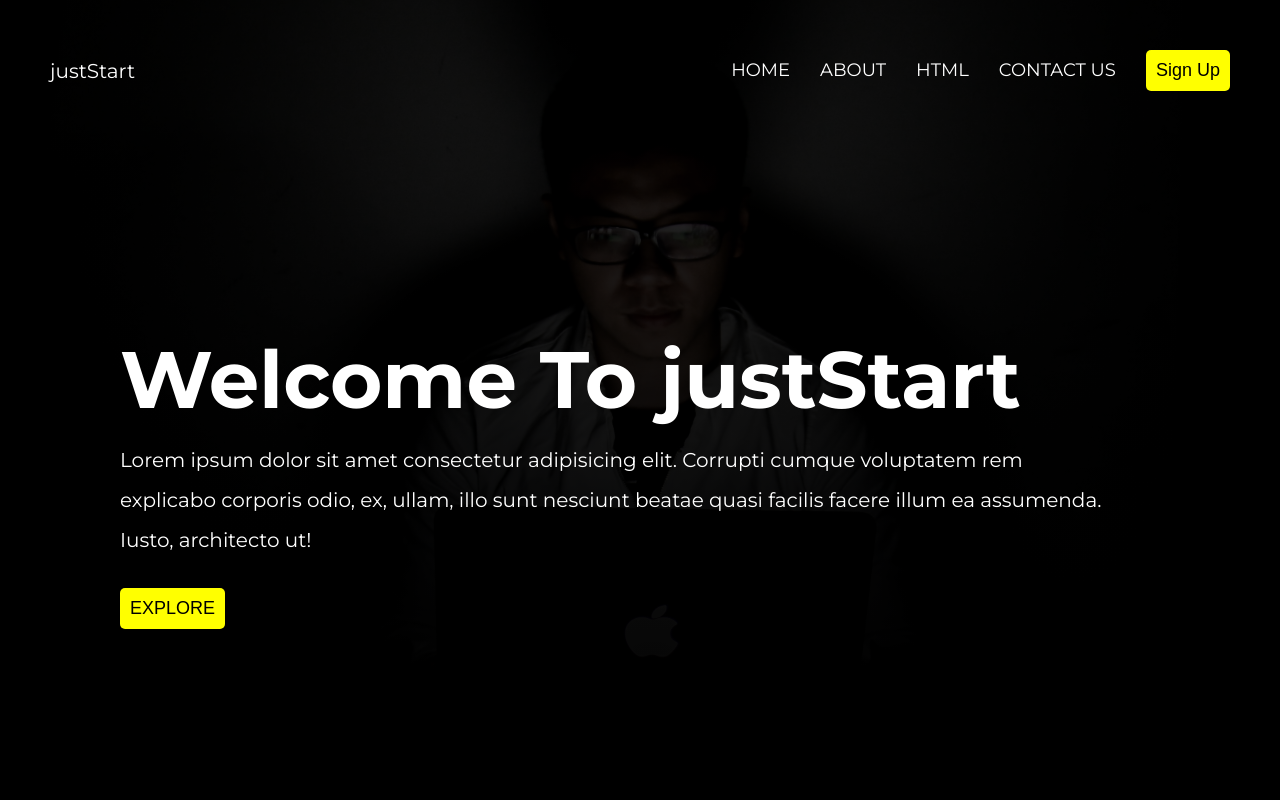
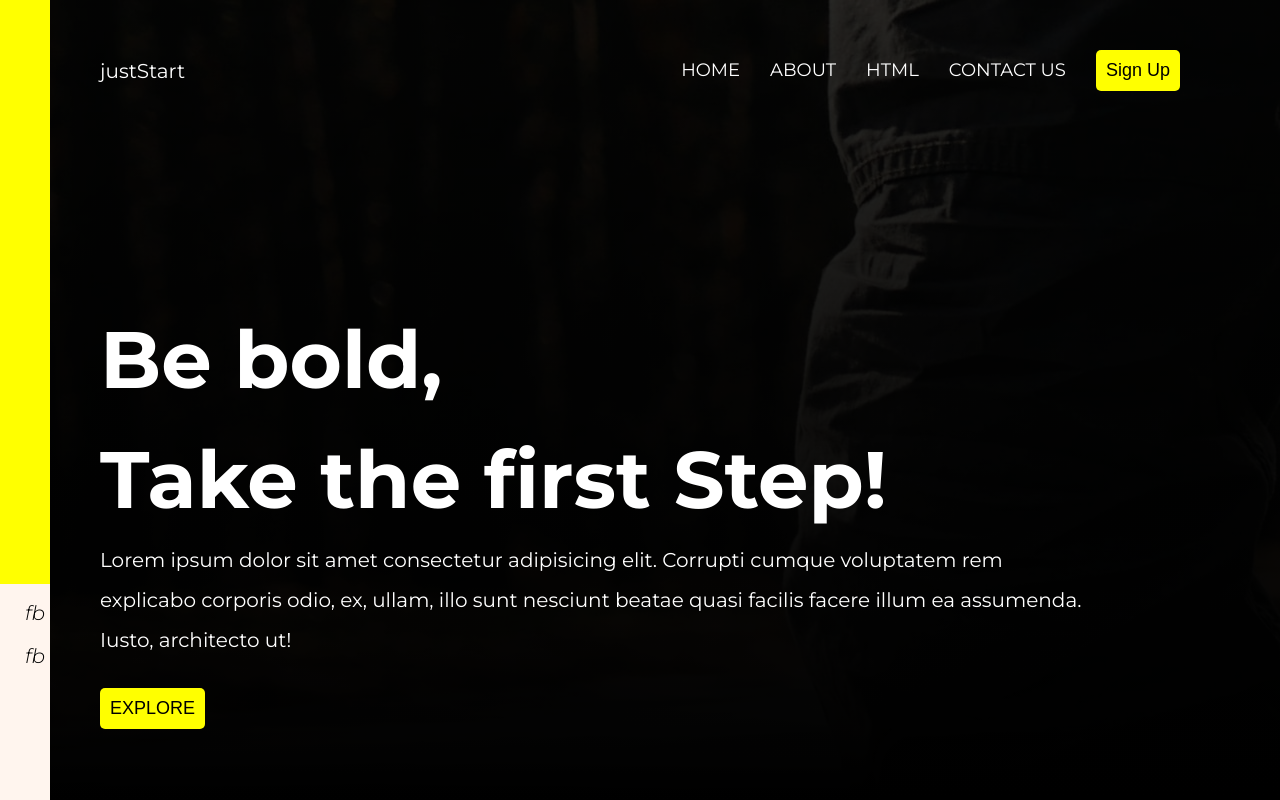
Before and after one commit to justststartdev/juststartdev, a plain HTML site: page index.html in a window 1280 px wide. Drawn offline with Linux system fonts and the light colour scheme.

Commit message:
adjusted css

```diff
--- a/css/styles.css
+++ b/css/styles.css
@@ -10,26 +10,29 @@ html {
   font-size: 20px;
   font-family: "Montserrat", sans-serif;
 }
+.container {
+  padding: auto;
+}
 
 .hero {
+  position: relative;
   background-image: linear-gradient(rgba(0, 0, 0, 0.8), rgba(0, 0, 0, 2)),
-    url(/images/hero-2.jpg);
-  background-position: center;
-  background-size: cover;
+    url(/images/hero-1.jpg);
+  /* background-position: center; */
+  /* background-repeat: no-repeat; */
+
+  /* background-size: contain; */
   height: 100vh;
-  position: relative;
+  /* margin-left: 10px; */
+  padding: 0 100px;
 
   flex: 0 0 0 20;
   color: white;
 }
 
-.container {
-  margin: 0 auto;
-}
-
 .nav-bar {
   display: flex;
-  padding: 50px;
+  padding: 50px 0;
   width: 100%;
   flex-flow: row;
   justify-content: flex-start;
@@ -82,10 +85,9 @@ html {
 
 .hero-content {
   position: absolute;
-  /* top: 50%;
-  left: 50%; */
-  margin: 120px;
-  top: 200px;
+  float: right;
+
+  top: 300px;
   width: 1000px;
 }
 
@@ -94,6 +96,9 @@ html {
   line-height: 1.5em;
 }
 
+.hero-content span {
+  display: block;
+}
 .hero-content p {
   line-height: 2em;
   padding-bottom: 1.4em;
@@ -105,3 +110,27 @@ html {
   text-align: center;
   margin: 0 a;
 }
+
+.vertical-bar {
+  position: absolute;
+  height: 100%;
+  background: yellow;
+  width: 50px;
+  left: 0;
+  top: 0;
+}
+.social-icons {
+  position: absolute;
+
+  background: seashell;
+  width: 50px;
+  height: 27%;
+  bottom: 0;
+}
+
+.social-icons .fa {
+  display: block;
+  text-align: centers;
+  margin: 15px 23px;
+  padding: 2px;
+}
--- a/index.html
+++ b/index.html
@@ -26,7 +26,7 @@
         </div>
         <div class="hero-content">
           <h2 class="hero-header">
-            Welcome To justStart
+            Be bold, <span> Take the first Step!</span>
           </h2>
           <p>
             Lorem ipsum dolor sit amet consectetur adipisicing elit. Corrupti
@@ -37,8 +37,12 @@
           <button type="button" id="hero-btn" class="nav-btn">EXPLORE</button>
         </div>
       </div>
+      <div class="vertical-bar">
+        <div class="social-icons">
+          <i class="fa fa-facebook">fb</i>
+          <i class="fa fa-facebook">fb</i>
+        </div>
+      </div>
     </div>
-
-    <!-- End Hero Section -->
   </body>
 </html>
```
